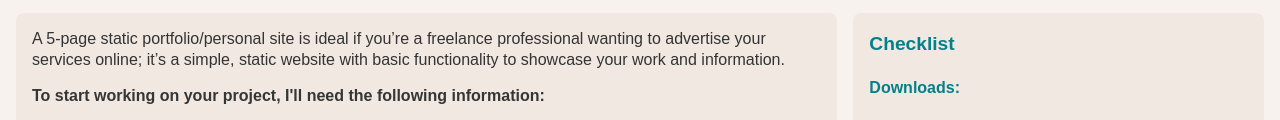
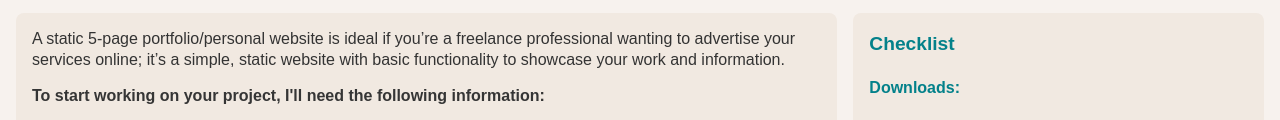
Before and after one commit to ProXima2000/proxima2000.github.io, a plain HTML site: page webcontent-static-5-page.html in a window 1280 px wide. Shown: the part 177-297 px from the top of the page. Drawn offline with Linux system fonts and the light colour scheme.

Commit message:
Add files via upload

```diff
--- a/webcontent-static-5-page.html
+++ b/webcontent-static-5-page.html
@@ -66,7 +66,7 @@
 
                 <section class="main-left">
 
-                        <p>A 5-page static portfolio/personal site is ideal if you’re a freelance professional wanting to advertise your services online; it’s a simple, static website with basic functionality to showcase your work and information.</p>
+                        <p>A static 5-page portfolio/personal website is ideal if you’re a freelance professional wanting to advertise your services online; it’s a simple, static website with basic functionality to showcase your work and information.</p>
 
                         <p class="highlight">To start working on your project, I'll need the following information:</p>
 
```
